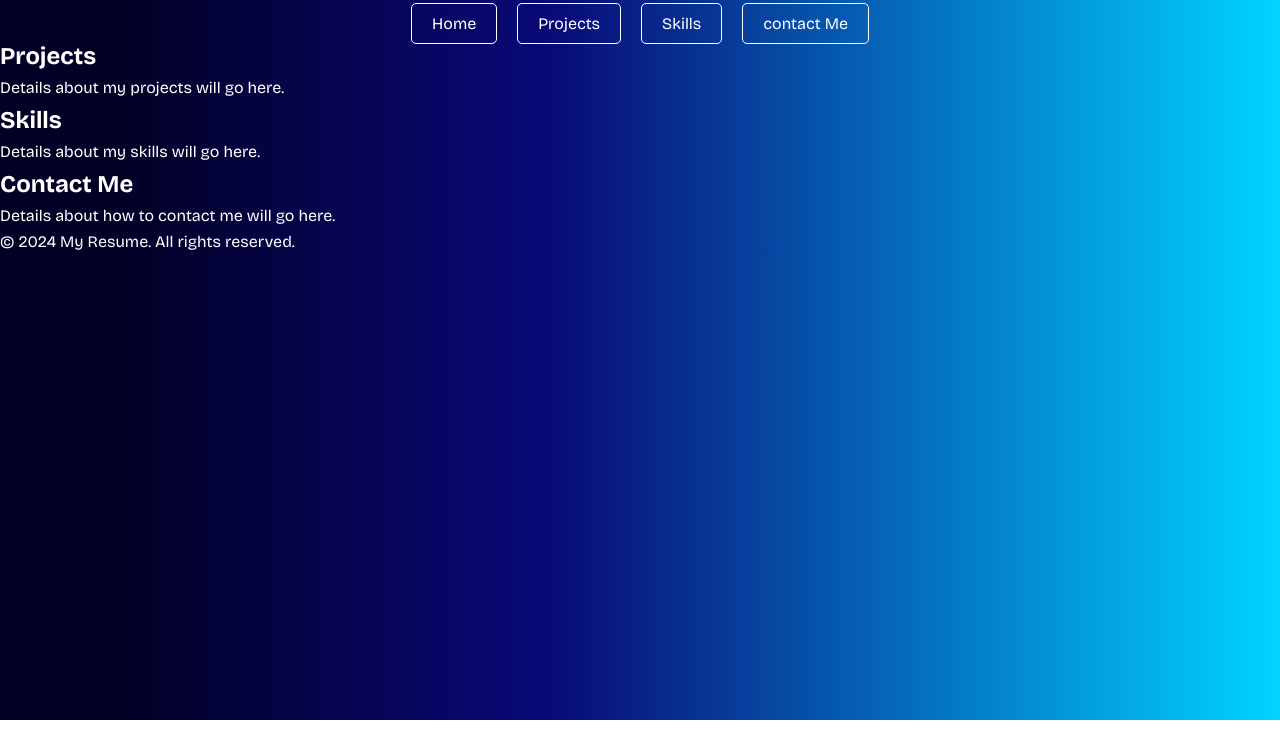
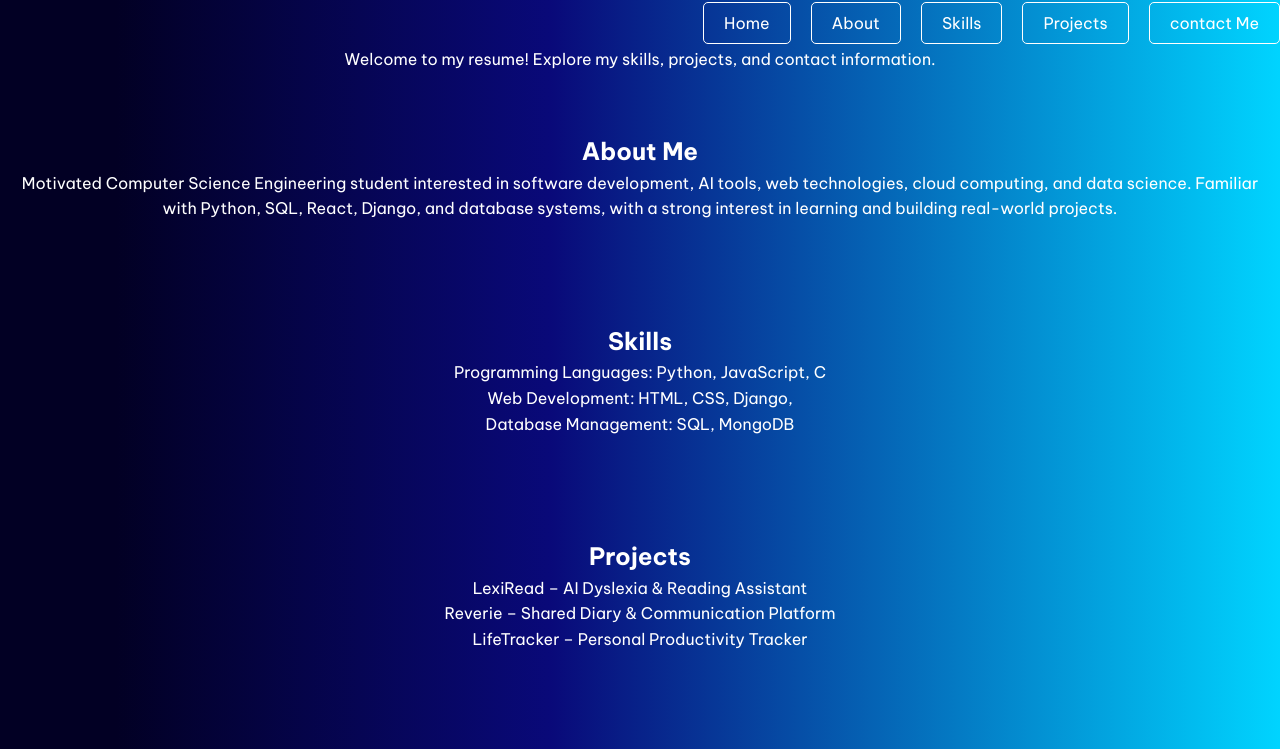
Before and after one commit to Emilelza/resume, a plain HTML site: page index.html in a window 1280 px wide. Shown: the part 80-829 px from the top of the page. Before the commit the page ends 800 px from the top, so only its background shows below. Drawn offline with nearby package versions, Linux system fonts and the light colour scheme.

Commit message:
updated resume

```diff
--- a/index.html
+++ b/index.html
@@ -7,31 +7,51 @@
     <title>MY RESUME</title>
     <!-- google font -->
     <link rel="preconnect" href="https://fonts.googleapis.com">
-    <link rel="preconnect" href="https://fonts.gstatic.com" crossorigin>
-    <link href="https://fonts.googleapis.com/css2?family=Bricolage+Grotesque:opsz,wght@12..96,200..800&display=swap" rel="stylesheet">
+<link rel="preconnect" href="https://fonts.gstatic.com" crossorigin>
+<link href="https://fonts.googleapis.com/css2?family=Be+Vietnam+Pro:ital,wght@0,100;0,200;0,300;0,400;0,500;0,600;0,700;0,800;0,900;1,100;1,200;1,300;1,400;1,500;1,600;1,700;1,800;1,900&family=Bricolage+Grotesque:opsz,wght@12..96,200..800&display=swap" rel="stylesheet">
+
 </head>
 <body>
+    <header>
     <h1>MY RESUME</h1>
     <nav><ul>
         <li><a href="#">Home</a></li>
+        <li><a href="#About Me">About</a></li>
+        <li><a href="#skills">Skills</a></li>
         <li><a href="#projects">Projects</a></li>
-        <li><a href="#skills">Skills</a></li>
         <li><a href="#contact">contact Me</a></li>
         </ul>
     </nav>
+    </header>
    <main>
-    <section id="projects">
-        <h2>Projects</h2>
-        <p>Details about my projects will go here.</p>
+    <div class="scroller">
+        <div class="scroll-text">
+            <p>Welcome to my resume! Explore my skills, projects, and contact information.</p>
+        </div>
+    <section id="About Me">
+        <h2>About Me</h2>
+        <p>Motivated Computer Science Engineering student interested in software development, AI tools, web technologies, cloud computing, and data science. Familiar with Python, SQL, React, Django, and database systems, with a strong interest in learning and building real-world projects.</p>
     </section>
     <section id="skills">
         <h2>Skills</h2>
-        <p>Details about my skills will go here.</p>
+        <ul>
+            <li>Programming Languages: Python, JavaScript, C</li>
+            <li>Web Development: HTML, CSS, Django,</li>
+            <li>Database Management: SQL, MongoDB</li>
+    </section>
+        <section id="projects">
+        <h2>Projects</h2>
+        <ul>
+            <li>LexiRead – AI Dyslexia & Reading Assistant</li>
+            <li>Reverie – Shared Diary & Communication Platform</li>
+            <li>LifeTracker – Personal Productivity Tracker</li>
+        </ul>
     </section>
     <section id="contact">
         <h2>Contact Me</h2>
         <p>Details about how to contact me will go here.</p>
     </section>
+    </div>
     <footer>
         <p>&copy; 2024 My Resume. All rights reserved.</p>
     </footer>
--- a/style.css
+++ b/style.css
@@ -4,7 +4,7 @@
     box-sizing: border-box;
 }
 body{
-    font-family: 'Bricolage Grotesque', sans-serif;
+    font-family: 'Be Vietnam Pro', sans-serif;
     line-height: 1.6;
     background: #020024;
     background: linear-gradient(90deg, rgba(2, 0, 36, 1) 9%, rgba(9, 9, 121, 1) 43%, rgba(0, 212, 255, 1) 100%);
@@ -13,15 +13,17 @@ body{
 h1{
     text-align: center;
     margin: 20px 0;
+    justify-content: space-between;
 }
 nav ul{
     list-style-type: none;
     display:flex;
     gap: 20px;
-    justify-content:center;
+    justify-content:flex-end;
     align-items:center;
     flex-direction:row;
     color:rgb(13, 78, 135)
+
 }
 nav ul li a{
     text-decoration: none;
@@ -31,6 +33,7 @@ nav ul li a{
     font: size 1.1em;
     color: #fff;
     transition: all 0.3s ease-in-out;
+    justify-content: flex-end;
 }
 nav ul li a:hover{
     background-color: #fff;
@@ -38,3 +41,20 @@ nav ul li a:hover{
     transform:translateY(-5px);
 
 }
+html{
+    scroll-behavior: smooth;
+}
+section{
+    padding: 50px 20px;
+    text-align: center;
+}
+#skills ul{
+    list-style-type: none;
+}
+#projects ul{
+    list-style-type: none;
+}
+.scroll-text{
+    padding: 10px;
+    text-align: center;
+}
```
